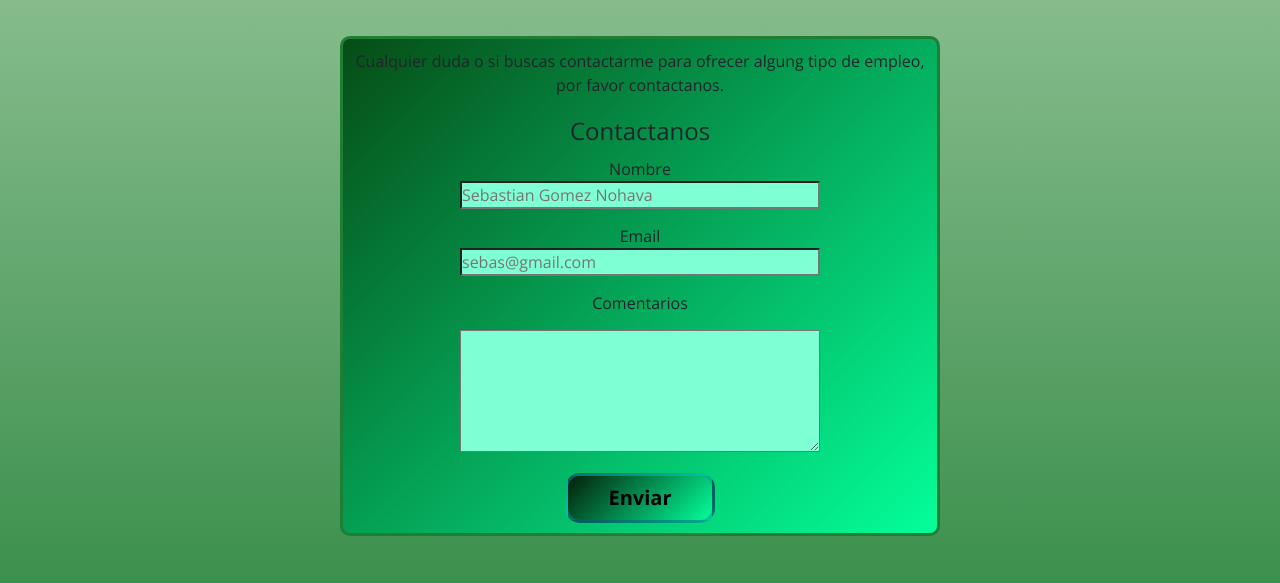
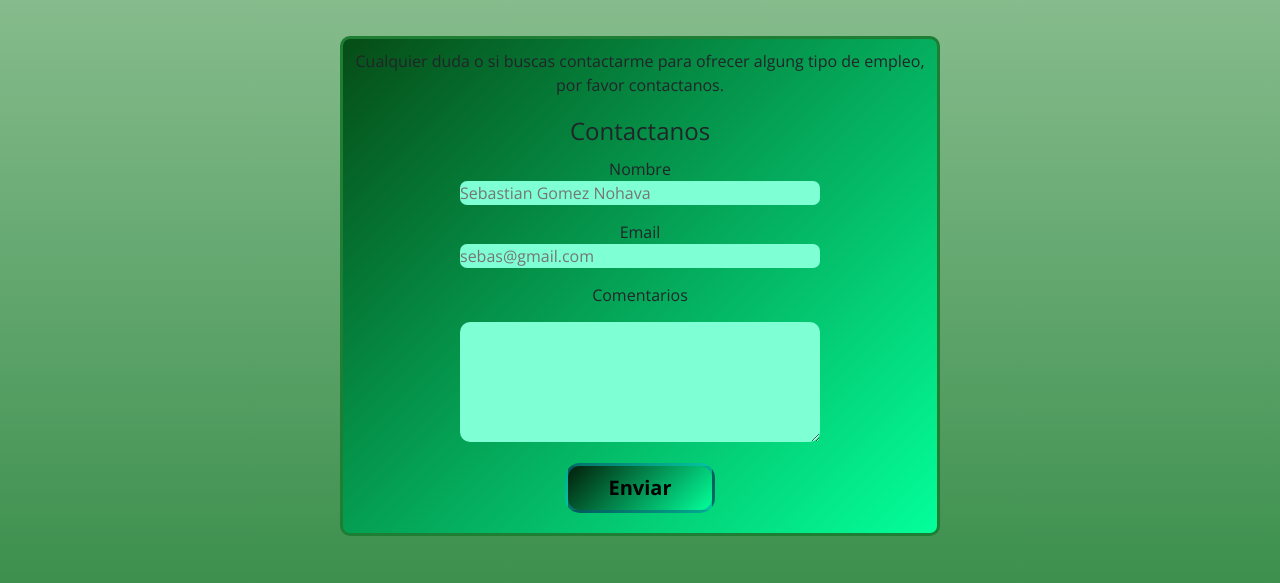
Before and after one commit to Sebasgomeznohava99/codehouse, a plain HTML site: page pages/contacto.html in a window 1280 px wide. Shown: the part 698-1281 px from the top of the page. Drawn offline with nearby package versions, Linux system fonts and the light colour scheme.

Commit message:
ultimo commit

```diff
--- a/css/style.css
+++ b/css/style.css
@@ -290,19 +290,24 @@ margin: 30px;
 .comments label {
     margin-bottom: 15px; /* Agrega espacio entre los label y los textarea */
     display: block; /* Cambia el display a block para que ocupen toda la anchura y para que todo con lo que conviven inicie en lineas separadas*/
-    text-align: center; /* Centra el texto */
+    text-align: center;
+    border: none; /* Centra el texto */
 }
 
 .comments input {
     width: 90%; /* Haz que el textarea ocupe todo el ancho disponible */
     box-sizing: border-box; /* Incluye el padding y el borde en el ancho */
     background-color: aquamarine;
+    border: none;
+    border-radius: 7px;
 }
 
 .comments textarea {
     width: 90%; /* Haz que el textarea ocupe todo el ancho disponible */
     box-sizing: border-box; /* Incluye el padding y el borde en el ancho */
     background-color: aquamarine;
+    border: none;
+    border-radius: 10px;
 }
 
 /*MEDIA QUERY*/
```
